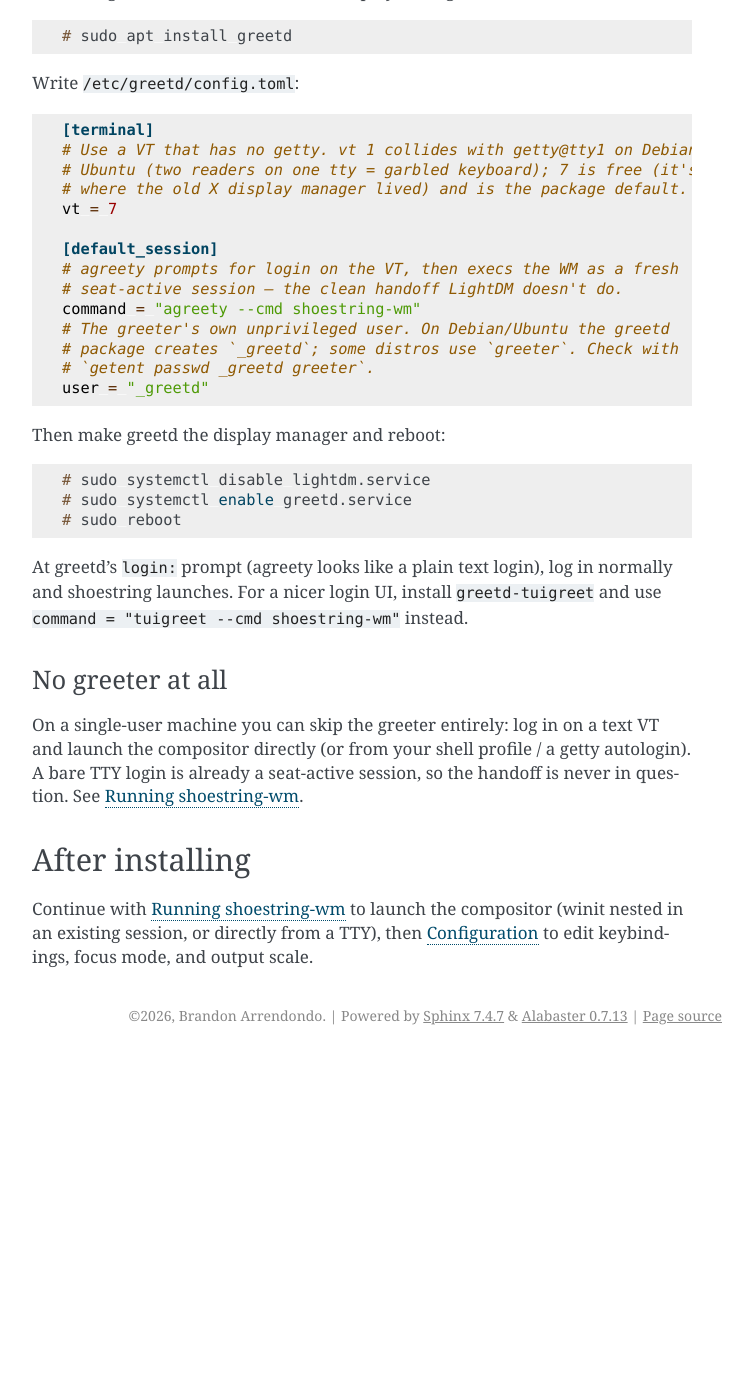
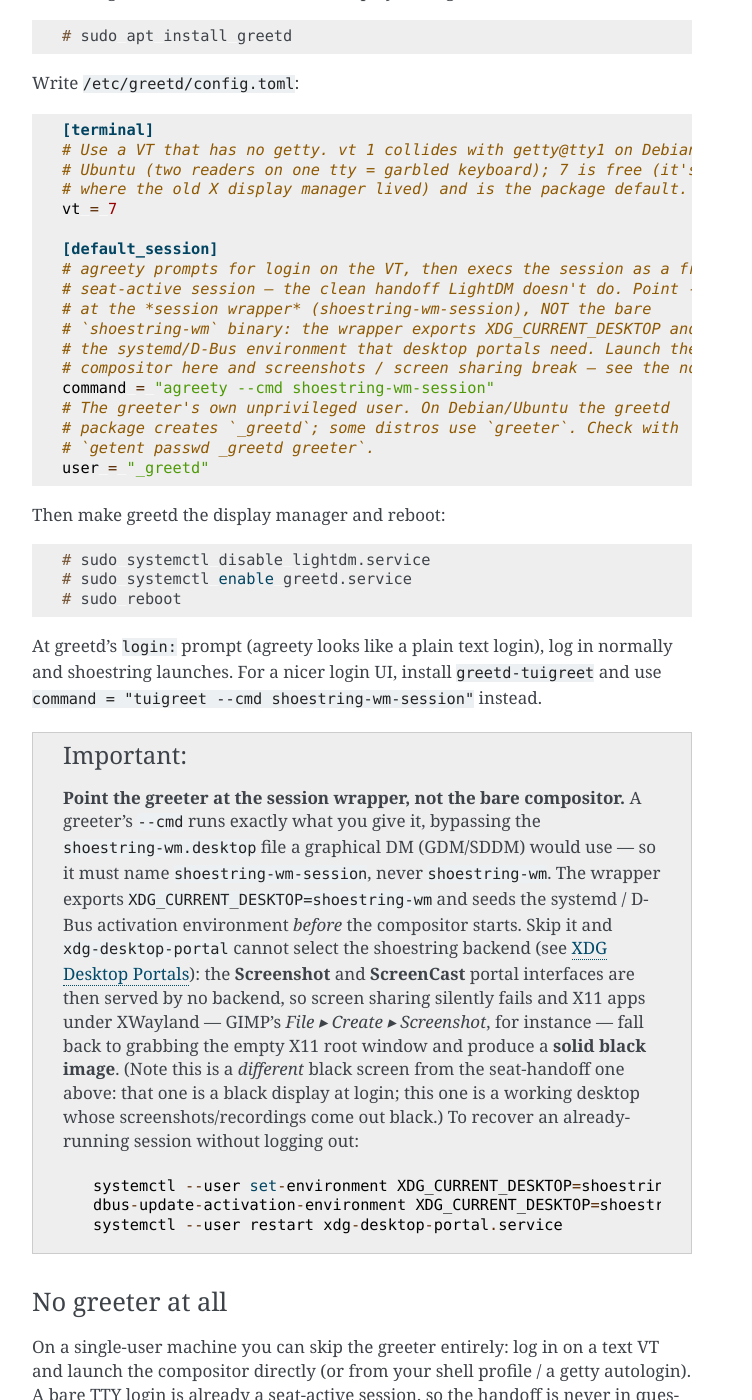
Before and after one commit to szarta/shoestring-wm, a Sphinx documentation site: the page built from docs/install.rst, in a window 1280 px wide and 1400 px high, scrolled down 8400 px. Shown: the whole window, without its empty margins (388-1140 px from the left). Built offline with Sphinx 7.4.7, drawn with Linux system fonts in a browser that asks for light colours; before the commit the page ends 9455 px from its top, so only the background shows below that.

Commit message:
docs/install: greeter --cmd must launch the session wrapper, not bare WM
The greetd/tuigreet examples pointed --cmd at the bare `shoestring-wm`
binary, which bypasses the `shoestring-wm-session` wrapper (a greeter's
--cmd runs verbatim and never consults shoestring-wm.desktop the way
GDM/SDDM do). The wrapper is what exports XDG_CURRENT_DESKTOP and seeds
the systemd/D-Bus activation environment, so launching the bare
compositor leaves xdg-desktop-portal unable to select the shoestring
backend: the Screenshot/ScreenCast interfaces are served by nobody,
screen sharing silently fails, and XWayland apps (e.g. GIMP's File >
Create > Screenshot) fall back to grabbing the empty X11 root and
produce a solid black image.

Point both examples at shoestring-wm-session and add an .. important::
note explaining the failure mode (distinct from the seat-handoff black
screen above) plus the live recovery commands for a running session.

Co-Authored-By: Claude Opus 4.8 (1M context) <noreply@anthropic.com>

```diff
--- a/docs/install.rst
+++ b/docs/install.rst
@@ -417,9 +417,13 @@ Write ``/etc/greetd/config.toml``:
     vt = 7
 
     [default_session]
-    # agreety prompts for login on the VT, then execs the WM as a fresh
-    # seat-active session — the clean handoff LightDM doesn't do.
-    command = "agreety --cmd shoestring-wm"
+    # agreety prompts for login on the VT, then execs the session as a fresh
+    # seat-active session — the clean handoff LightDM doesn't do. Point --cmd
+    # at the *session wrapper* (shoestring-wm-session), NOT the bare
+    # `shoestring-wm` binary: the wrapper exports XDG_CURRENT_DESKTOP and seeds
+    # the systemd/D-Bus environment that desktop portals need. Launch the bare
+    # compositor here and screenshots / screen sharing break — see the note below.
+    command = "agreety --cmd shoestring-wm-session"
     # The greeter's own unprivileged user. On Debian/Ubuntu the greetd
     # package creates `_greetd`; some distros use `greeter`. Check with
     # `getent passwd _greetd greeter`.
@@ -435,8 +439,30 @@ Then make greetd the display manager and reboot:
 
 At greetd's ``login:`` prompt (agreety looks like a plain text login), log in
 normally and shoestring launches. For a nicer login UI, install
-``greetd-tuigreet`` and use ``command = "tuigreet --cmd shoestring-wm"``
+``greetd-tuigreet`` and use ``command = "tuigreet --cmd shoestring-wm-session"``
 instead.
+
+.. important::
+
+   **Point the greeter at the session wrapper, not the bare compositor.** A
+   greeter's ``--cmd`` runs exactly what you give it, bypassing the
+   ``shoestring-wm.desktop`` file a graphical DM (GDM/SDDM) would use — so it
+   must name ``shoestring-wm-session``, never ``shoestring-wm``. The wrapper
+   exports ``XDG_CURRENT_DESKTOP=shoestring-wm`` and seeds the systemd / D-Bus
+   activation environment *before* the compositor starts. Skip it and
+   ``xdg-desktop-portal`` cannot select the shoestring backend (see
+   :doc:`portals`): the **Screenshot** and **ScreenCast** portal interfaces
+   are then served by no backend, so screen sharing silently fails and X11
+   apps under XWayland — GIMP's *File ▸ Create ▸ Screenshot*, for instance —
+   fall back to grabbing the empty X11 root window and produce a **solid black
+   image**. (Note this is a *different* black screen from the seat-handoff one
+   above: that one is a black display at login; this one is a working desktop
+   whose screenshots/recordings come out black.) To recover an
+   already-running session without logging out::
+
+       systemctl --user set-environment XDG_CURRENT_DESKTOP=shoestring-wm
+       dbus-update-activation-environment XDG_CURRENT_DESKTOP=shoestring-wm
+       systemctl --user restart xdg-desktop-portal.service
 
 No greeter at all
 ~~~~~~~~~~~~~~~~~
```
